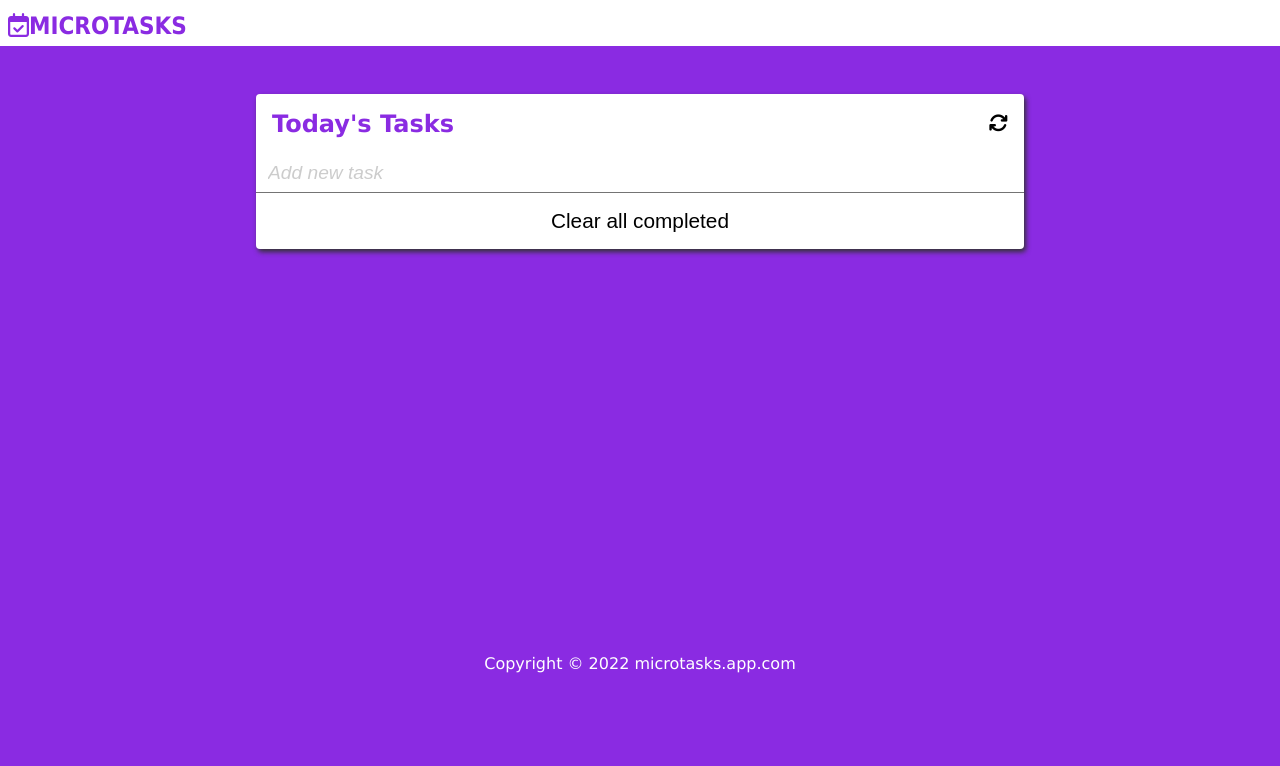
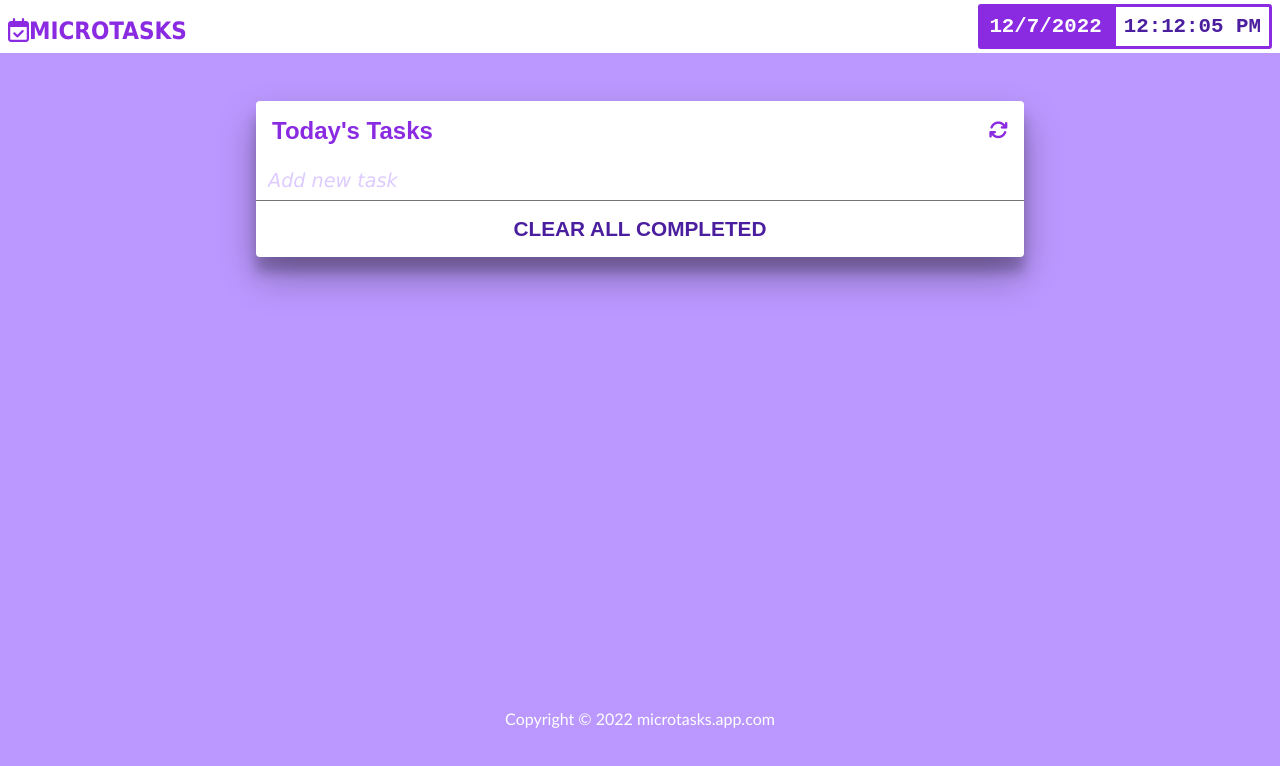
Before and after one commit to IndieCoderMM/todo-app, a website built with webpack: page src/index.html in a window 1280 px wide. Built offline with nearby package versions, Linux system fonts and the light colour scheme.

Commit message:
Add date and clock

```diff
--- a/src/index.css
+++ b/src/index.css
@@ -5,8 +5,9 @@
 }
 
 body {
-  background-color: blueviolet;
-  font-family: Verdana, Geneva, Tahoma, sans-serif;
+  background-color: #bb98ff;
+  font-family: 'Trebuchet MS', 'Lucida Sans Unicode', 'Lucida Grande',
+    'Lucida Sans', Arial, sans-serif;
 }
 
 ul {
@@ -16,6 +17,7 @@ ul {
 input {
   border: none;
   background-color: transparent;
+  font-family: Geneva, Tahoma, sans-serif;
   font-size: 1.2rem;
 }
 
@@ -25,7 +27,7 @@ input:focus {
 
 input::placeholder {
   font-style: italic;
-  color: #ccc;
+  color: #ddcbff;
 }
 
 button {
@@ -40,45 +42,77 @@ main {
 footer {
   text-align: center;
   color: white;
+  margin-top: 1rem;
+  padding: 2rem;
 }
 
 .navbar {
   background-color: #fff;
   margin-bottom: 3rem;
   padding: 0.25rem 0.5rem;
+  display: flex;
+  justify-content: space-between;
+  align-items: center;
 }
 
 .brand {
   font-family: Tahoma, Geneva, Verdana, sans-serif;
   font-size: 1.5rem;
-  color: blueviolet;
+  color: #8a2be2;
   text-decoration: none;
   text-transform: uppercase;
 }
 
+.time-block {
+  display: flex;
+  align-items: center;
+  font-family: 'Courier New', Courier, monospace;
+  font-size: 1.3rem;
+  font-weight: 700;
+  color: #4a1e9e;
+}
+
+#clock {
+  border: solid 3px #8a2be2;
+  border-top-right-radius: 3px;
+  border-bottom-right-radius: 3px;
+  padding: 0.5rem;
+}
+
+#date {
+  padding: 0.5rem;
+  border: solid 3px #8a2be2;
+  border-top-left-radius: 3px;
+  border-bottom-left-radius: 3px;
+  background-color: #8a2be2;
+  color: #fff;
+}
+
 #todo-section {
   background-color: #fff;
-  color: blueviolet;
   width: 60%;
   margin: auto;
   border-radius: 0.25rem;
-  box-shadow: 2px 3px 5px #333;
+  box-shadow: rgba(0, 0, 0, 0.3) 0px 19px 38px,
+    rgba(0, 0, 0, 0.22) 0px 15px 12px;
 }
 
 .section-header {
   display: flex;
   justify-content: space-between;
+  align-items: center;
+  font-family: Arial, Helvetica, sans-serif;
+  color: #8a2be2;
   padding: 1rem;
 }
 
 #refresh-btn {
-  color: #000;
+  color: #8a2be2;
   font-size: 1.2rem;
   transition: all 0.3s;
 }
 
 #refresh-btn:hover {
-  color: royalblue;
   transform: scale(1.4) rotateZ(90deg);
 }
 
@@ -97,7 +131,7 @@ footer {
 .msg-box {
   font-style: italic;
   font-size: 0.8rem;
-  color: #999;
+  color: #747474;
   padding: 0.5rem;
   display: none;
 }
@@ -149,7 +183,7 @@ footer {
 }
 
 #todo-container li:focus-within {
-  background-color: aliceblue;
+  background-color: #ddcbff;
 }
 
 #todo-container li:focus-within .remove-btn {
@@ -165,11 +199,15 @@ footer {
   padding: 1rem;
   text-align: center;
   font-size: 1.3rem;
-  transition: all 0.1s;
   border-top: solid 1px #747474;
+  text-transform: uppercase;
+  font-weight: 700;
+  color: #4a1e9e;
+  cursor: pointer;
+  transition: all 0.4s;
 }
 
 #clear-btn:hover {
-  background-color: darkmagenta;
+  box-shadow: inset 0 -5em 0 0 #4a1e9e;
   color: #fff;
 }
--- a/src/index.html
+++ b/src/index.html
@@ -17,11 +17,16 @@
           ><i class="fa-regular fa-calendar-check"></i>Microtasks</a
         >
       </h1>
+      <div class="time-block">
+        <p id="date"></p>
+        <p id="clock"></p>
+      </div>
     </header>
     <main>
       <section id="todo-section">
         <header class="section-header">
           <h2 class="title">Today's Tasks</h2>
+
           <button id="refresh-btn">
             <i class="fa-solid fa-arrows-rotate"></i>
           </button>
--- a/src/index.js
+++ b/src/index.js
@@ -5,6 +5,8 @@ import { makeTodoItem } from './todo-maker.js';
 const todoContainer = document.querySelector('#todo-container');
 const newTaskInput = document.querySelector('#new-task-input');
 const clearBtn = document.querySelector('#clear-btn');
+const clock = document.querySelector('#clock');
+const time = document.querySelector('#date');
 
 const LOCAL_KEY = 'microtasks-data';
 
@@ -60,3 +62,8 @@ clearBtn.addEventListener('click', () => {
   });
   updateTodoList(todoList);
 });
+
+date.textContent = new Date().toLocaleDateString('en-US');
+setInterval(() => {
+  clock.textContent = new Date().toLocaleTimeString('en-US');
+}, 1000);
```
